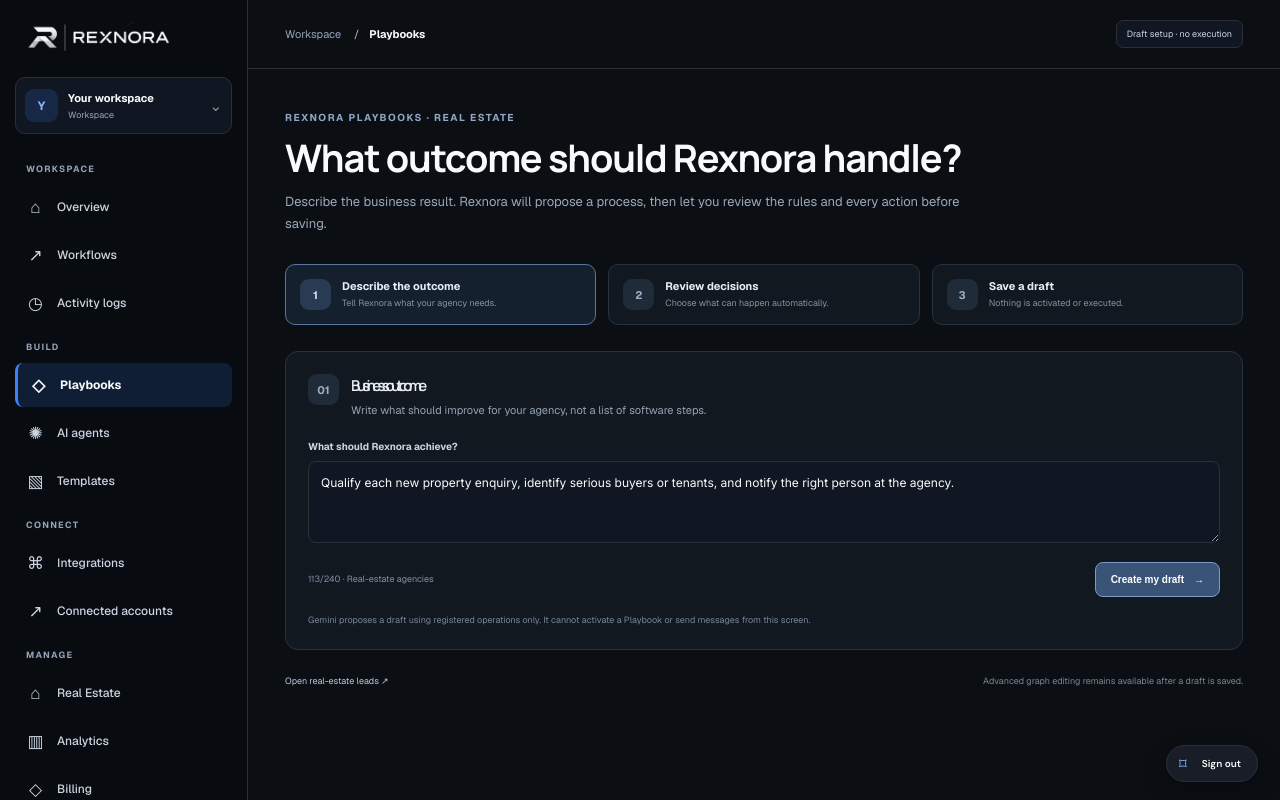
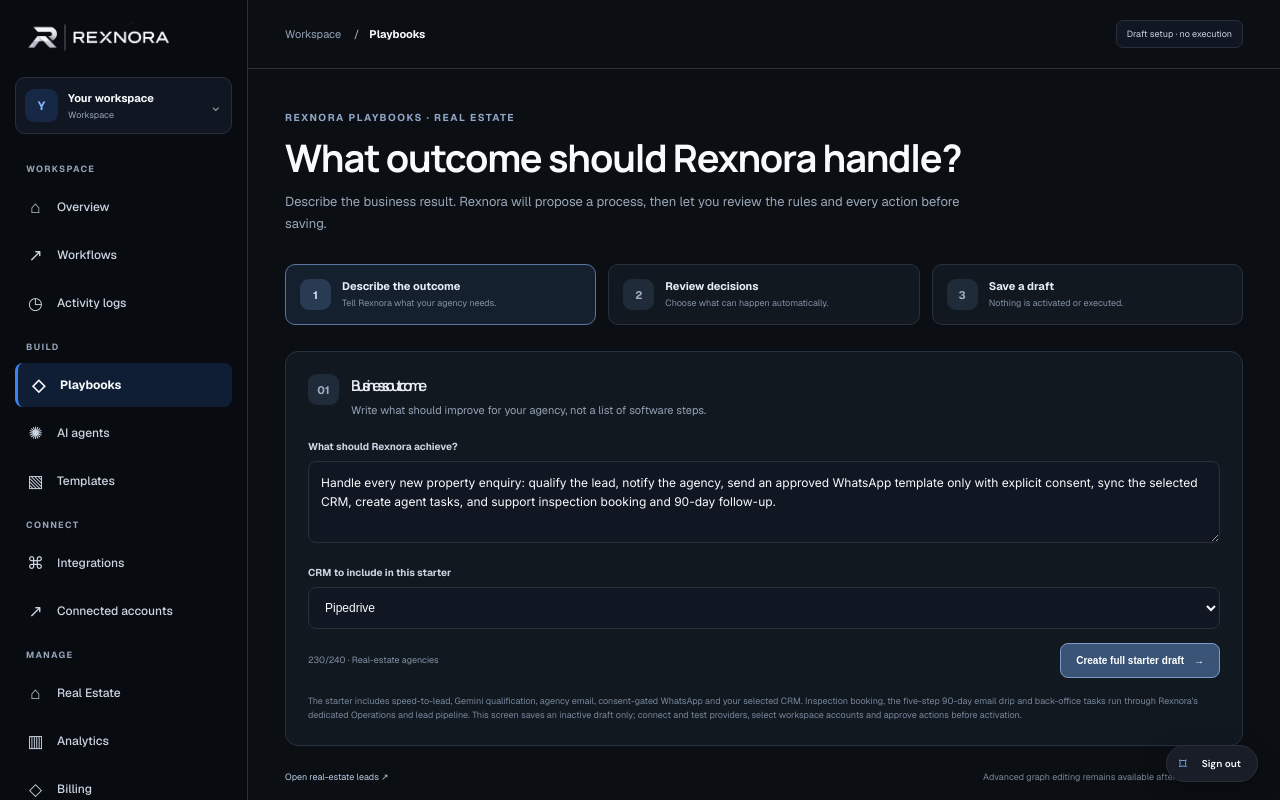
Before and after one commit to veerex758/Ai-automation, a Next.js app: page /dashboard/playbooks/new in a window 1280 px wide. Shown: the top 800 px of the page. Built offline with nearby package versions, Linux system fonts and the light colour scheme.

Commit message:
feat(real-estate): require complete preconfigured four-automation starter

```diff
--- a/app/dashboard/playbooks/new/page.tsx
+++ b/app/dashboard/playbooks/new/page.tsx
@@ -45,7 +45,8 @@ async function responseJson<T>(response: Response): Promise<T> {
 
 export default function NewPlaybookPage() {
   const router = useRouter();
-  const [outcome, setOutcome] = useState("Qualify each new property enquiry, identify serious buyers or tenants, and notify the right person at the agency.");
+  const [outcome, setOutcome] = useState("Handle every new property enquiry: qualify the lead, notify the agency, send an approved WhatsApp template only with explicit consent, sync the selected CRM, create agent tasks, and support inspection booking and 90-day follow-up.");
+  const [crmProvider, setCrmProvider] = useState<"pipedrive" | "zoho_crm" | "freshsales">("pipedrive");
   const [draft, setDraft] = useState<GeneratedDraft | null>(null);
   const [rules, setRules] = useState<Rule[]>([]);
   const [policies, setPolicies] = useState<ActionPolicy[]>([]);
@@ -68,9 +69,10 @@ export default function NewPlaybookPage() {
     try {
       const prompt = [
         "Create a real-estate agency Playbook for this business outcome: " + outcome.trim(),
-        "Use webhooks.receive_event or manual.start as the intake trigger, Gemini qualify_real_estate_lead for qualification, IF evaluate for deterministic rules, and optionally email send_email for the approved agency inbox.",
-        "WhatsApp is allowed only as whatsapp_business.send_template using an approved Meta template, a selected verified workspace connection, operation-level approval, E.164 phone number, and timestamped consent whose recorded text explicitly includes WhatsApp. Never send free-form WhatsApp messages.",
-        "CRM sync is allowed only through one supported provider: Pipedrive, Zoho CRM, or Freshsales. Always run that provider's search_contacts action using the exact lead email before execute creates a contact. Use the same selected workspace connection for both actions. Never create a second CRM contact if the search result is ambiguous or a previous create outcome is unknown.",
+        "This is the complete Rexnora real-estate starter. Include exactly one supported intake trigger (webhooks.receive_event or manual.start), one Gemini qualify_real_estate_lead action, at least one IF evaluate rule for deterministic routing, one email send_email action addressed only to the agency's approved recipient allowlist, and one whatsapp_business.send_template action for the optional customer response.",
+        "WhatsApp is allowed only as whatsapp_business.send_template using an approved Meta template, a selected verified workspace connection, operation-level approval, E.164 phone number, and timestamped consent whose recorded text explicitly includes WhatsApp. Never send free-form WhatsApp messages. Missing consent must skip the send.",
+        "The selected CRM for this starter is " + crmProvider + ". Include exactly two CRM action steps for this provider: search_contacts by the exact lead email, then execute to create only when no exact match exists. Both must use the same selected workspace connection. Never create a contact on ambiguous search results or after an unknown prior create outcome. Do not add a second CRM provider.",
+        "Do not omit one of the required actions because the agency has not connected its accounts yet. Save the workflow inactive; the agency will select verified workspace connections and approve each operation before activation.",
         "Do not put Google Calendar create-event actions in the generic Playbook. Property inspection booking uses the dedicated owner-approved inspection booking flow and its selected Google Calendar connection; never bypass that flow.",
         "Customer follow-up is handled by Rexnora's durable 90-day follow-up service and must only use timestamped recorded email consent. Do not generate arbitrary scheduled customer messages.",
         "Do not invent integrations, tools, data sources or delivery channels. Use registered Rexnora operations only.",
@@ -88,6 +90,31 @@ export default function NewPlaybookPage() {
       if (!generated.definition || !Array.isArray(generated.definition.nodes) ||
           !Array.isArray(generated.registrySteps) || generated.registrySteps.length === 0) {
         throw new Error("Gemini did not return a complete registered workflow. No Playbook draft was saved.");
+      }
+      const hasStep = (nodeId: string, operationId: string, kind: "trigger" | "action") =>
+        generated.registrySteps!.some((step) => step.kind === kind && step.nodeId === nodeId && step.operationId === operationId);
+      const hasIntake = hasStep("webhooks", "receive_event", "trigger") || hasStep("manual", "start", "trigger");
+      const crmSteps = generated.registrySteps.filter((step) =>
+        step.kind === "action" && ["pipedrive", "zoho_crm", "freshsales"].includes(step.nodeId)
+      );
+      const selectedCrmSteps = crmSteps.filter((step) => step.nodeId === crmProvider);
+      const crmSearchIndex = generated.registrySteps.findIndex((step) =>
+        step.kind === "action" && step.nodeId === crmProvider && step.operationId === "search_contacts"
+      );
+      const crmCreateIndex = generated.registrySteps.findIndex((step) =>
+        step.kind === "action" && step.nodeId === crmProvider && step.operationId === "execute"
+      );
+      const requiredActionsPresent =
+        hasStep("gemini", "qualify_real_estate_lead", "action") &&
+        hasStep("if", "evaluate", "action") &&
+        hasStep("email", "send_email", "action") &&
+        hasStep("whatsapp_business", "send_template", "action");
+      if (!hasIntake || !requiredActionsPresent || selectedCrmSteps.length !== 2 ||
+          crmSteps.length !== 2 || crmSearchIndex < 0 || crmCreateIndex <= crmSearchIndex) {
+        throw new Error(
+          "The real-estate starter is incomplete. It must include an intake trigger, Gemini qualification, an IF rule, approved agency email, an optional consent-gated WhatsApp template, and " +
+          crmProvider.replaceAll("_", " ") + " exact-email search followed by contact creation. No draft was saved; generate it again."
+        );
       }
       const generatedRules = generated.definition.nodes
         .filter((node) => node.type === "condition")
@@ -185,9 +212,15 @@ export default function NewPlaybookPage() {
           <form onSubmit={generate}>
             <label className="playbook-field-label" htmlFor="playbook-outcome">What should Rexnora achieve?</label>
             <textarea id="playbook-outcome" value={outcome} onChange={(event) => setOutcome(event.target.value)} maxLength={240} rows={3} required />
-            <div className="playbook-form-footer"><span>{outcome.length}/240 · Real-estate agencies</span><button className="playbook-primary" type="submit" disabled={generating || !outcome.trim()}>{generating ? "Preparing your draft…" : "Create my draft"} <span>→</span></button></div>
+            <label className="playbook-field-label" htmlFor="playbook-crm-provider" style={{ marginTop: 18 }}>CRM to include in this starter</label>
+            <select id="playbook-crm-provider" value={crmProvider} onChange={(event) => setCrmProvider(event.target.value as typeof crmProvider)} style={{ width: "100%", boxSizing: "border-box", marginTop: 8, border: "1px solid #334253", background: "#0c1219", borderRadius: 8, color: "#edf2f8", padding: 12, fontSize: 12 }}>
+              <option value="pipedrive">Pipedrive</option>
+              <option value="zoho_crm">Zoho CRM</option>
+              <option value="freshsales">Freshsales</option>
+            </select>
+            <div className="playbook-form-footer"><span>{outcome.length}/240 · Real-estate agencies</span><button className="playbook-primary" type="submit" disabled={generating || !outcome.trim()}>{generating ? "Preparing your draft…" : "Create full starter draft"} <span>→</span></button></div>
           </form>
-          <p className="playbook-footnote">Gemini proposes a draft using registered operations only. It cannot activate a Playbook or send messages from this screen.</p>
+          <p className="playbook-footnote">The starter includes speed-to-lead, Gemini qualification, agency email, consent-gated WhatsApp and your selected CRM. Inspection booking, the five-step 90-day email drip and back-office tasks run through Rexnora's dedicated Operations and lead pipeline. This screen saves an inactive draft only; connect and test providers, select workspace accounts and approve actions before activation.</p>
         </section>
 
         {draft?.definition && draft.registrySteps && <section className="playbook-review">
```
